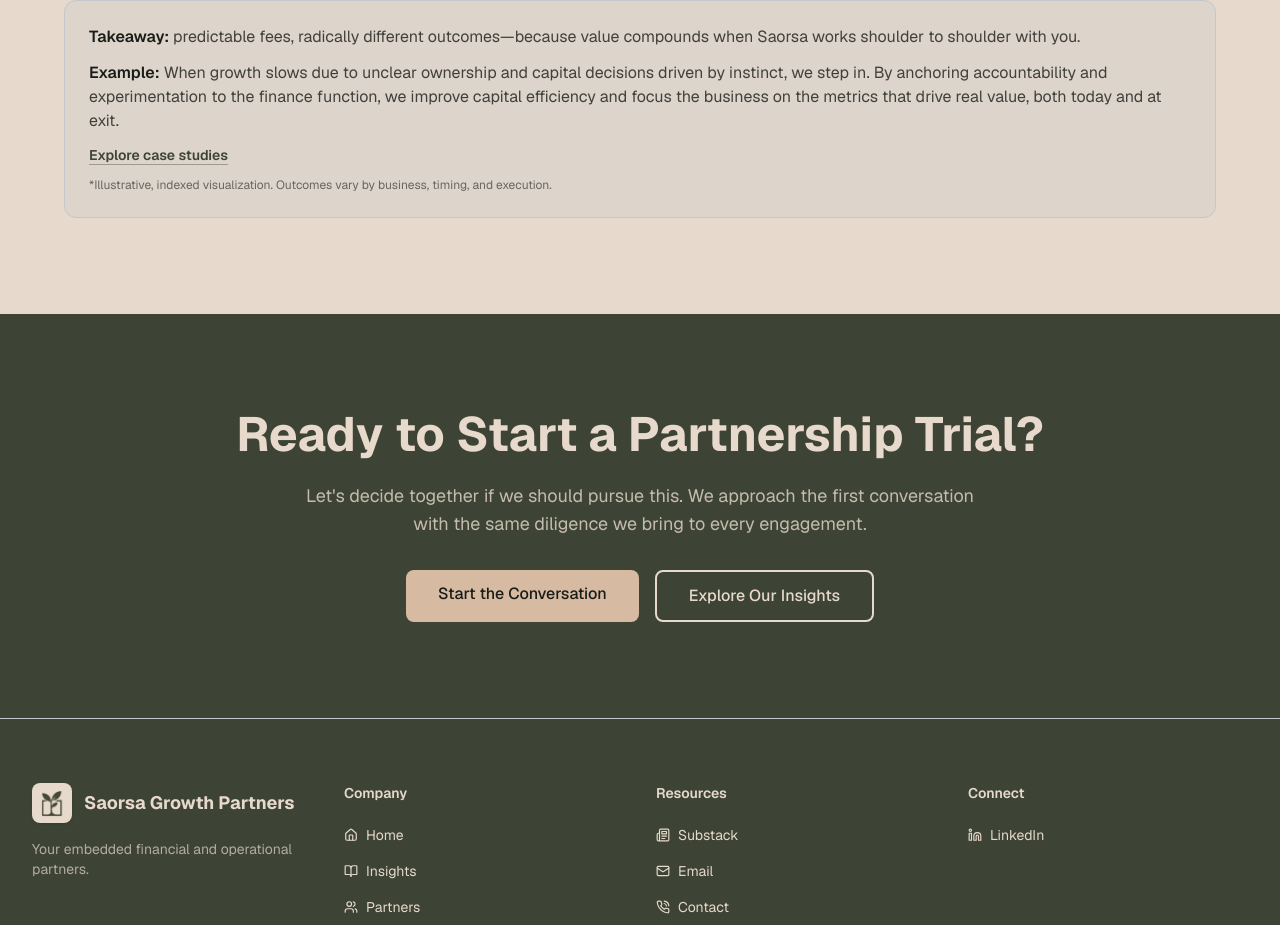
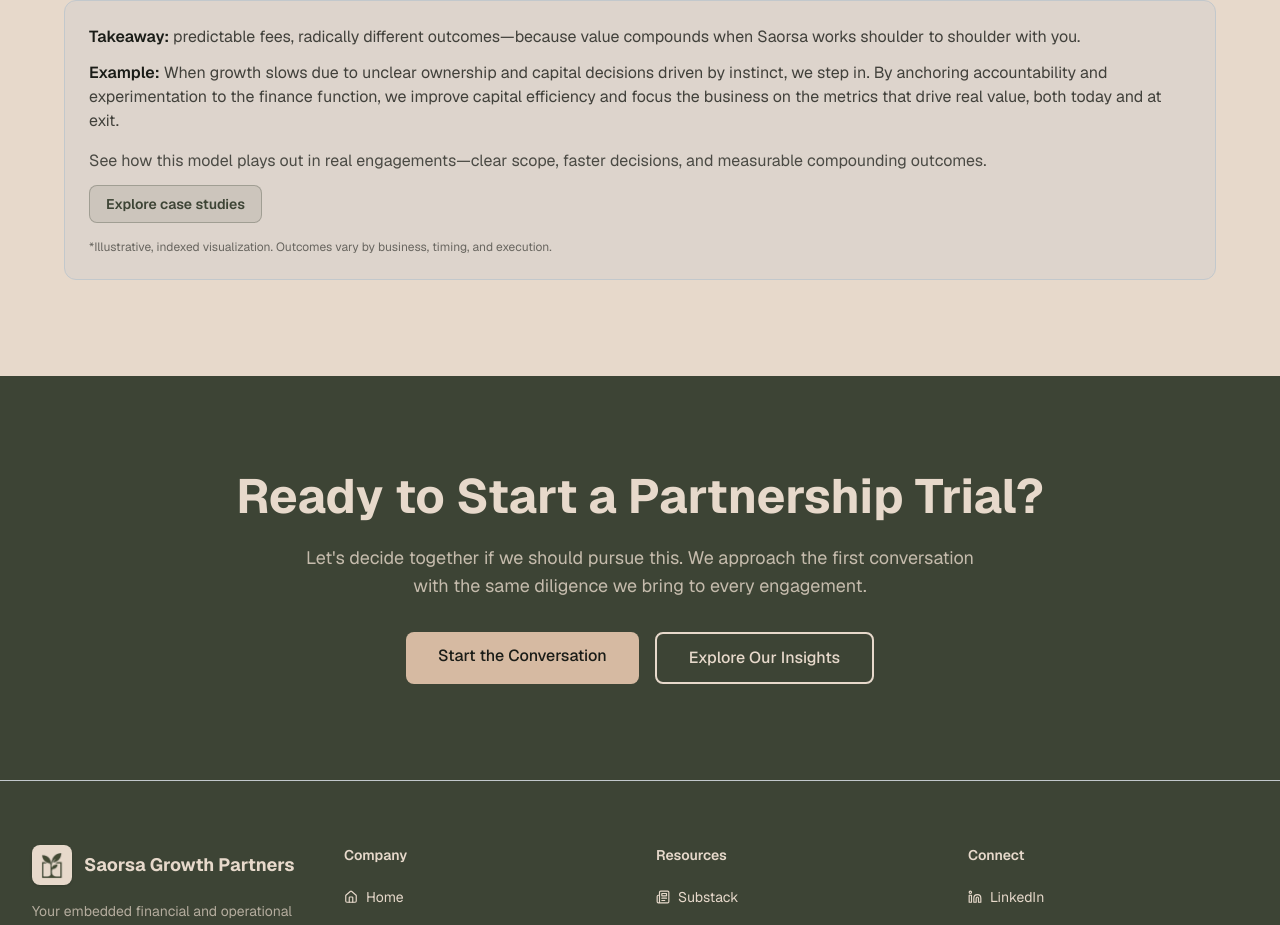
Before and after one commit to enzo-prism/saorsa-3, a Next.js app: page / in a window 1280 px wide. Shown: the part 2943-3868 px from the top of the page. Built offline with nearby package versions, Linux system fonts and the light colour scheme; no server answers.

Commit message:
Refine value equation CTA

```diff
--- a/components/value-equation-chart.tsx
+++ b/components/value-equation-chart.tsx
@@ -446,15 +446,19 @@ export default function ValueEquationChart() {
             instinct, we step in. By anchoring accountability and experimentation to the finance function, we improve
             capital efficiency and focus the business on the metrics that drive real value, both today and at exit.
           </p>
-          <p className="mt-3 text-sm">
+          <p className="mt-4 text-sm md:text-base text-foreground/75">
+            See how this model plays out in real engagements—clear scope, faster decisions, and measurable compounding
+            outcomes.
+          </p>
+          <div className="mt-3">
             <Link
               href="/partners#case-studies"
-              className="font-semibold text-primary underline underline-offset-4 decoration-primary/40 hover:decoration-primary/70"
+              className="inline-flex items-center justify-center rounded-lg border border-primary/30 bg-primary/10 px-4 py-2 text-sm font-semibold text-primary transition-colors hover:bg-primary/15"
             >
               Explore case studies
             </Link>
-          </p>
-          <p className="text-xs text-foreground/60 mt-3">
+          </div>
+          <p className="text-xs text-foreground/60 mt-4">
             *Illustrative, indexed visualization. Outcomes vary by business, timing, and execution.
           </p>
         </Reveal>
```
